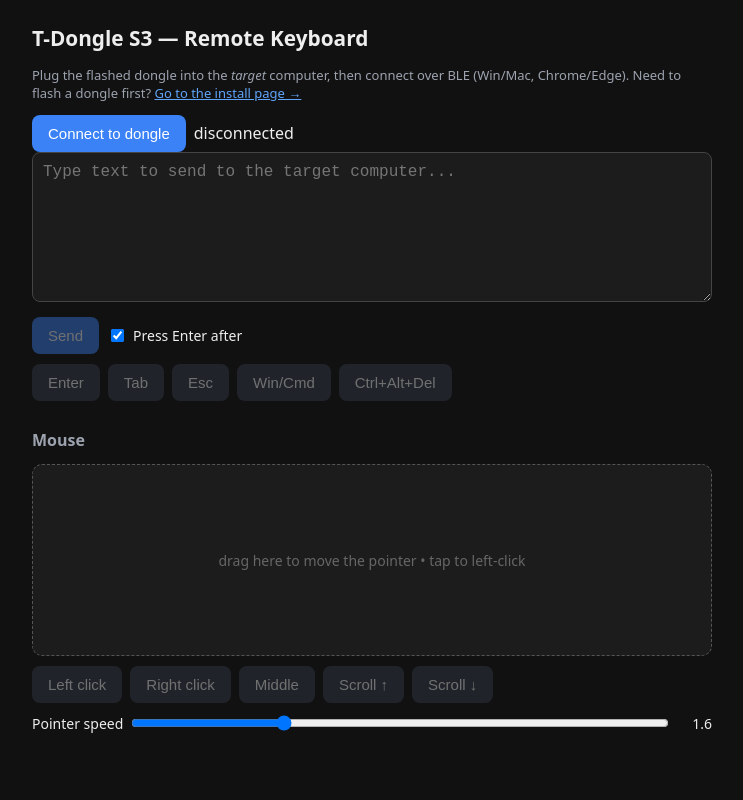
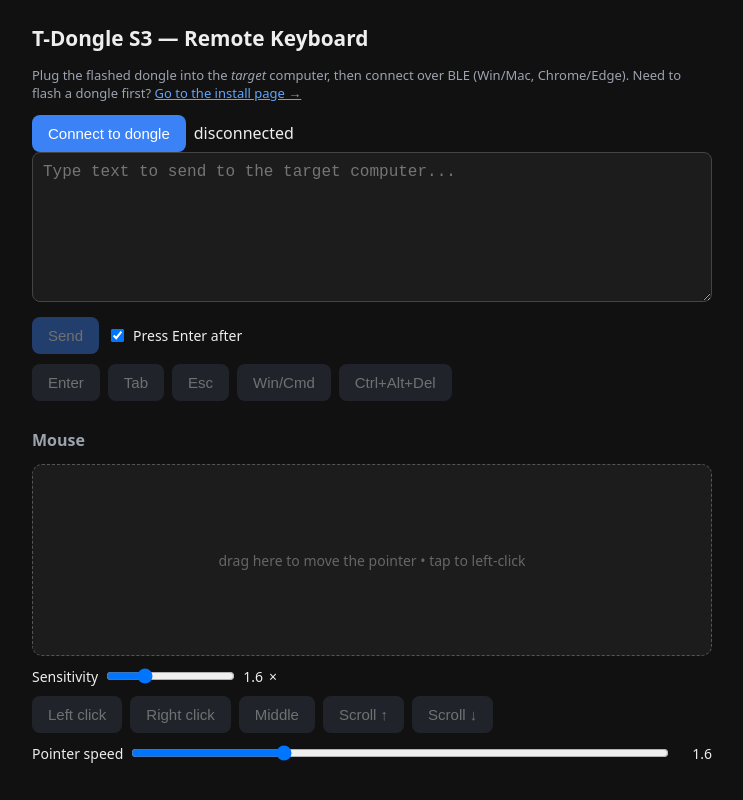
Before and after one commit to kolec94/tdongle-s3-hid, a plain HTML site: page web/control.html in a window 1280 px wide. Shown: the whole page, without its empty margins (268-1011 px from the left). Drawn offline with Linux system fonts and the light colour scheme.

Commit message:
Add mouse to on-device WiFi page; sensitivity slider on control.html
- Embedded WiFi page (192.168.4.1) now has a mouse trackpad + click/scroll +
  sensitivity slider, POSTing to the /mouse endpoint.
- control.html: wire up the sensitivity slider (was a fixed constant).

Co-Authored-By: Claude Opus 4.8 <noreply@anthropic.com>

```diff
--- a/web/control.html
+++ b/web/control.html
@@ -44,6 +44,10 @@
   </div>
   <h2>Mouse</h2>
   <div id="pad">drag here to move the pointer • tap to left-click</div>
+  <div class="row">
+    <label>Sensitivity <input type="range" id="sens" min="0.3" max="5" step="0.1" value="1.6" style="vertical-align:middle">
+      <span id="sensv">1.6</span>×</label>
+  </div>
   <div class="row">
     <button class="alt mousebtn" onclick="mclick(1)" disabled>Left click</button>
     <button class="alt mousebtn" onclick="mclick(2)" disabled>Right click</button>
```
Also changed, not shown: 1 other file.
